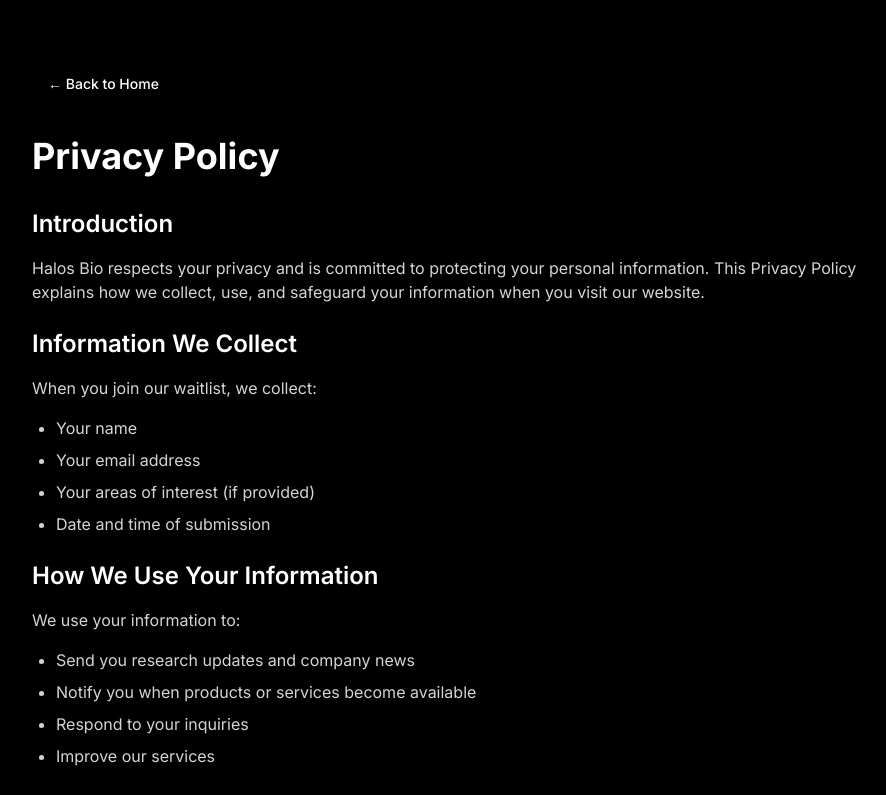
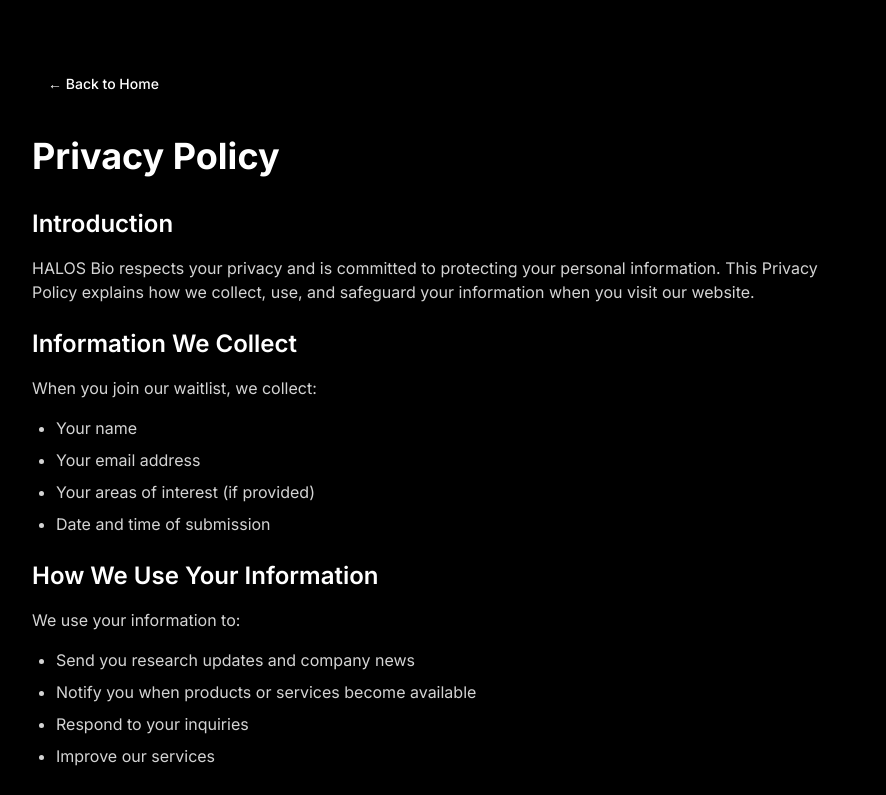
Before and after one commit to echouvet/HALOS-landing, a Next.js app: page /privacy in a window 1280 px wide. Shown: the top 795 px of the page, without its empty margins (192-1078 px from the left). Built offline with nearby package versions, Linux system fonts and the light colour scheme.

Commit message:
HALOS now all caps 2

```diff
--- a/app/privacy/page.tsx
+++ b/app/privacy/page.tsx
@@ -20,7 +20,7 @@
           <section className="space-y-4">
             <h2 className="text-2xl font-semibold text-white">Introduction</h2>
             <p>
-              Halos Bio respects your privacy and is committed to
+              HALOS Bio respects your privacy and is committed to
               protecting your personal information. This Privacy Policy explains how we collect,
               use, and safeguard your information when you visit our website.
             </p>
--- a/components/email-capture-dialog.tsx
+++ b/components/email-capture-dialog.tsx
@@ -101,7 +101,7 @@
             <DialogHeader>
               <DialogTitle>Join the Waitlist</DialogTitle>
               <DialogDescription>
-                Be the first to know when Halos Bio launches.
+                Be the first to know when HALOS Bio launches.
                 By submitting, you consent to receive updates.
               </DialogDescription>
             </DialogHeader>
```
